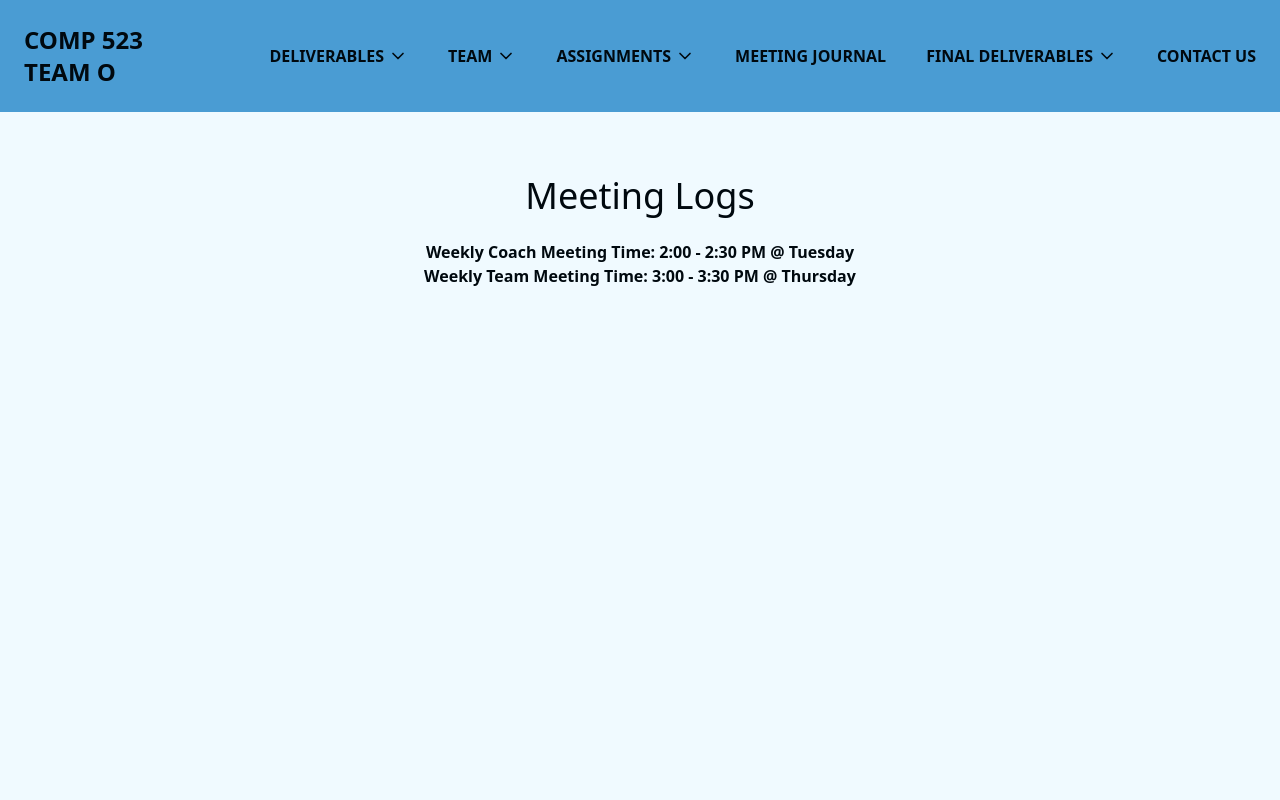
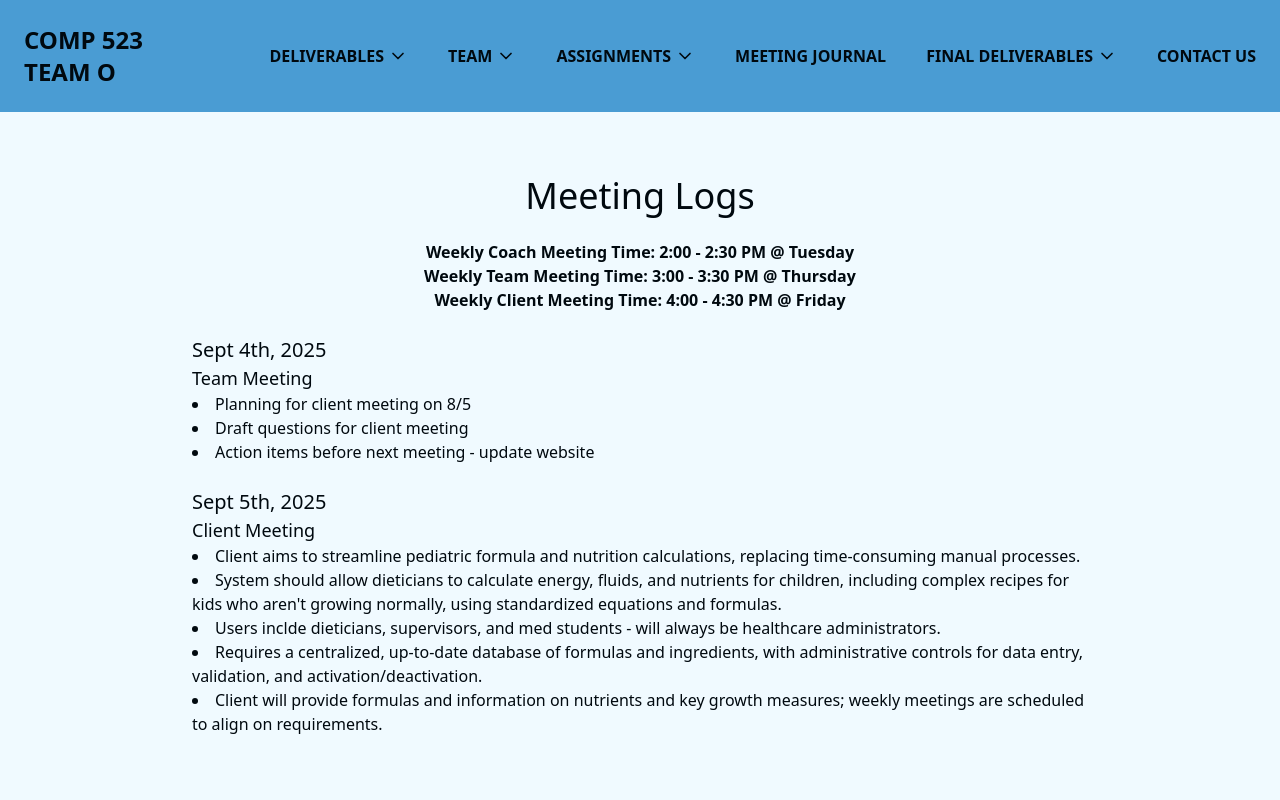
Before and after one commit to ethanbonsall/COMP-523-O, a Next.js app in the folder web/: page /journal in a window 1280 px wide. Shown: the top 800 px of the page. Built offline with nearby package versions, Linux system fonts and the light colour scheme.

Commit message:
added meeting notes

```diff
--- a/web/pages/journal.tsx
+++ b/web/pages/journal.tsx
@@ -8,15 +8,48 @@ const Journal = () => {
         <p className="text-4xl mt-[5%]"> Meeting Logs </p>
         <br></br>
         <p>
-          {" "}
           <b>
-            <p> Weekly Coach Meeting Time: 2:00 - 2:30 PM @ Tuesday </p>{" "}
-          </b>{" "}
+            <p> Weekly Coach Meeting Time: 2:00 - 2:30 PM @ Tuesday </p>
+          </b>
         </p>
         <p>
-          {" "}
-          <b>Weekly Team Meeting Time: 3:00 - 3:30 PM @ Thursday</b>{" "}
+          <b>Weekly Team Meeting Time: 3:00 - 3:30 PM @ Thursday</b>
         </p>
+        <p>
+          <b>Weekly Client Meeting Time: 4:00 - 4:30 PM @ Friday</b>
+        </p>
+        <br></br>
+        <div className="container mx-auto px-[15%]">
+          <p className="text-xl"> Sept 4th, 2025 </p>
+          <p className="text-lg"> Team Meeting </p>
+          <li>
+            Planning for client meeting on 8/5
+          </li>
+          <li>
+            Draft questions for client meeting
+          </li>
+          <li>
+            Action items before next meeting - update website
+          </li>
+        </div>
+        <br></br>
+        <div className="container mx-auto px-[15%]">
+          <p className="text-xl"> Sept 5th, 2025 </p>
+          <p className="text-lg"> Client Meeting </p>
+          <li>
+            Client aims to streamline pediatric formula and nutrition calculations, replacing time-consuming manual processes.
+          </li>
+          <li>
+            System should allow dieticians to calculate energy, fluids, and nutrients for children, including complex recipes for kids who aren't growing normally, using standardized equations and formulas.
+          </li>
+          <li>
+            Users inclde dieticians, supervisors, and med students - will always be healthcare administrators.
+          </li>
+          <li>Requires a centralized, up-to-date database of formulas and ingredients, with administrative controls for data entry, validation, and activation/deactivation.</li>
+          <li>
+          Client will provide formulas and information on nutrients and key growth measures; weekly meetings are scheduled to align on requirements.
+          </li>
+        </div>
       </div>
       <BottomBar />
     </>
```
